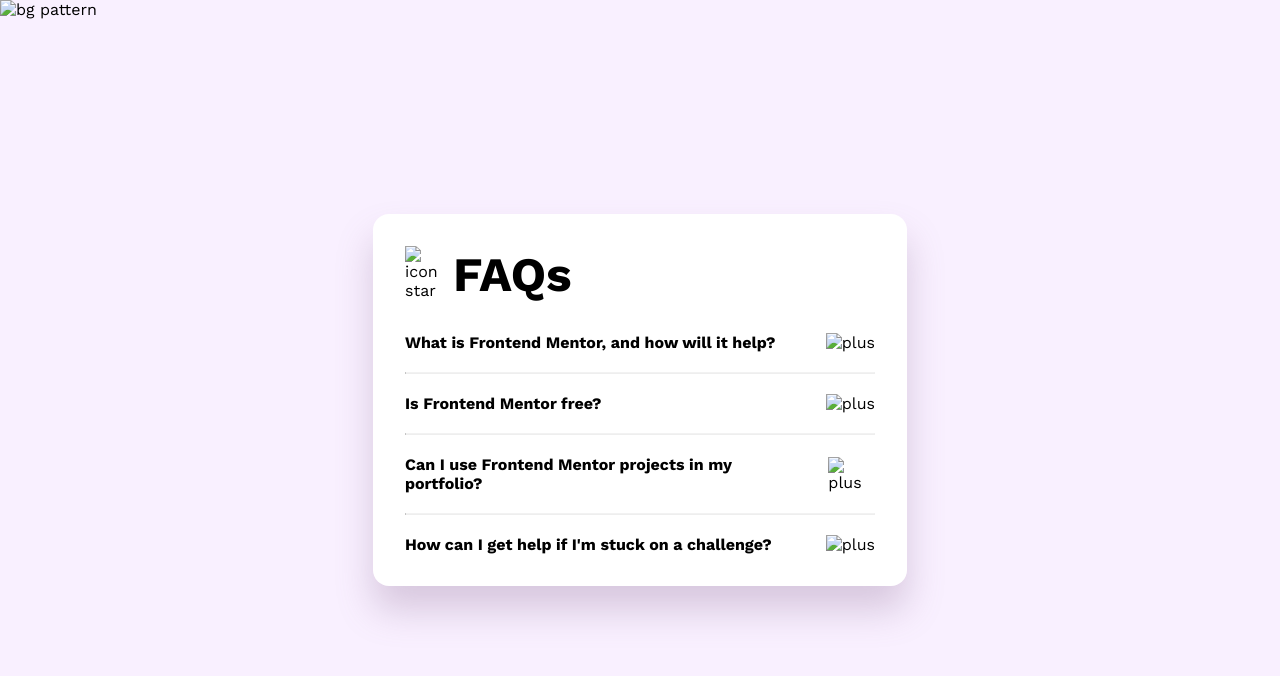
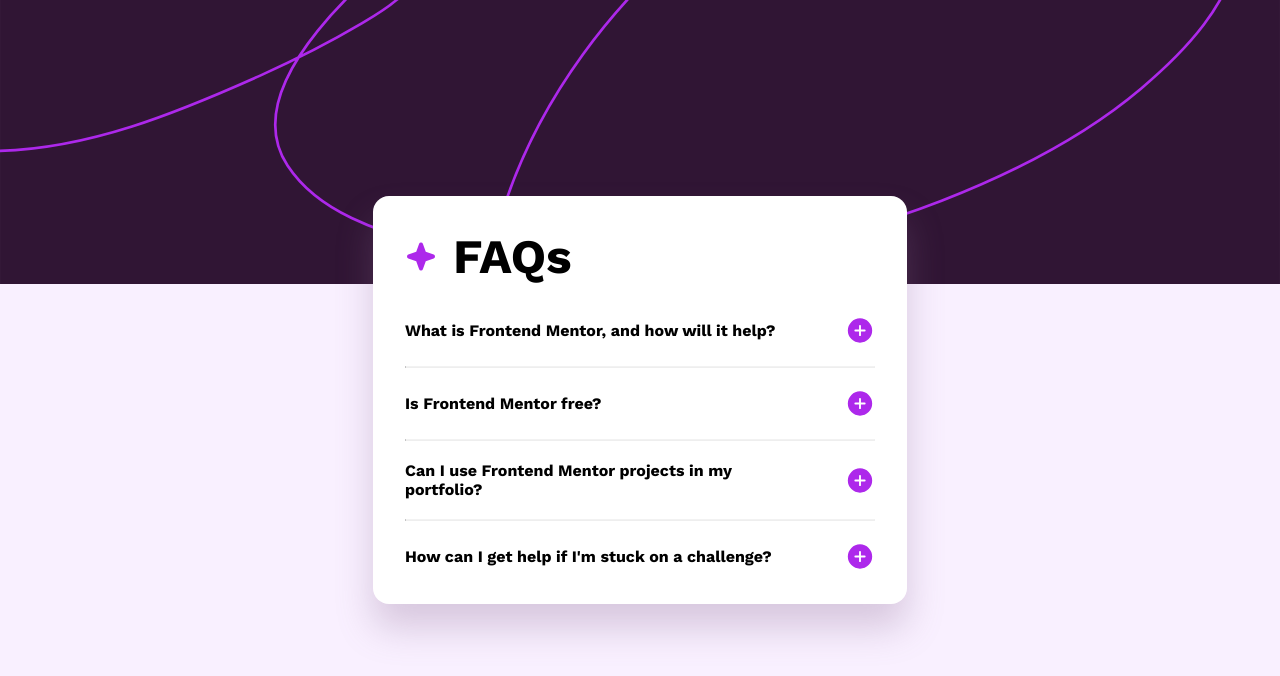
Before and after one commit to air091/FaqAccordion, a plain HTML site: page index.html in a window 1280 px wide. Drawn offline with nearby package versions, Linux system fonts and the light colour scheme; files that its build step writes are made by us from their sources; files whose address does not match are found by name.

Commit message:
Update index.html

```diff
--- a/index.html
+++ b/index.html
@@ -7,23 +7,23 @@
     <link rel="preconnect" href="https://fonts.gstatic.com" crossorigin>
     <link href="https://fonts.googleapis.com/css2?family=Work+Sans:ital,wght@0,100..900;1,100..900&display=swap" rel="stylesheet">
     <title>FAQ accordion</title>
-    <link rel="stylesheet" href="/FAQ_accordion/style.css">
-    <link rel="icon" href="/FAQ_accordion/assets/favicon-32x32.png">
+    <link rel="stylesheet" href="style.css">
+    <link rel="icon" href="assets/favicon-32x32.png">
   </head>
   <body>
     <div class="img-wrapper">
-      <img class="bg" src="/FAQ_accordion/assets/background-pattern-desktop.svg" alt="bg pattern">
+      <img class="bg" src="assets/background-pattern-desktop.svg" alt="bg pattern">
     </div>
 
     <main>
       <header>
-        <img src="/FAQ_accordion/assets/icon-star.svg" alt="icon star">
+        <img src="assets/icon-star.svg" alt="icon star">
         <h1>FAQs</h1>
       </header>
       <section>
         <div class="question">
           <h3>What is Frontend Mentor, and how will it help?</h3>
-          <img src="/FAQ_accordion/assets/icon-plus.svg" alt="plus">
+          <img src="assets/icon-plus.svg" alt="plus">
         </div>
         <div class="answer">
           <p>Frontend Mentor offers realistic coding challenges to help developers improve their frontend coding skills with projects in HTML, CSS, and JavaScript. It's suitable for all levels and ideal for portfolio building.</p>
@@ -33,7 +33,7 @@
       <section>
         <div class="question">
           <h3>Is Frontend Mentor free?</h3>
-          <img class="" src="/FAQ_accordion/assets/icon-plus.svg" alt="plus">
+          <img class="" src="assets/icon-plus.svg" alt="plus">
         </div>
         <div class="answer">
           <p>Yes, Frontend Mentor offers both free and paid challenges. The free tier gives you access to a selection of projects to start with.</p>
@@ -43,7 +43,7 @@
       <section>
         <div class="question">
           <h3>Can I use Frontend Mentor projects in my portfolio?</h3>
-          <img class="" src="/FAQ_accordion/assets/icon-plus.svg" alt="plus">
+          <img class="" src="assets/icon-plus.svg" alt="plus">
         </div>
         <div class="answer">
           <p>Yes, you can use the projects you build on Frontend Mentor in your portfolio to showcase your skills to potential employers.</p>
@@ -53,7 +53,7 @@
       <section>
         <div class="question">
           <h3 class="last">How can I get help if I'm stuck on a challenge?</h3>
-          <img class="" src="/FAQ_accordion/assets/icon-plus.svg" alt="plus">
+          <img class="" src="assets/icon-plus.svg" alt="plus">
         </div>
         <div class="answer">
           <p >You can get help by asking the community, reading through the solution reports, or referring to the resources provided in the challenge.</p>
```
